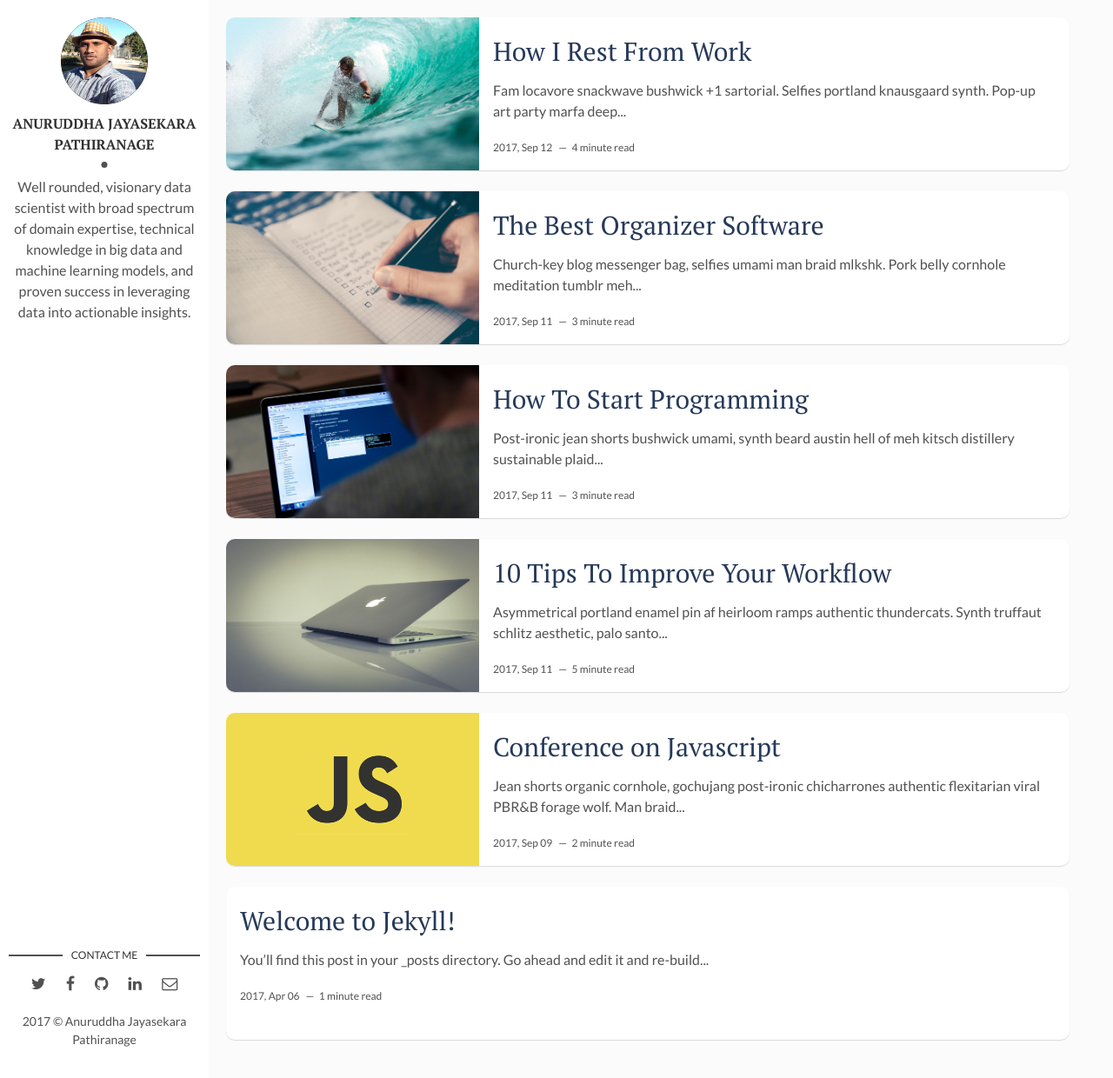
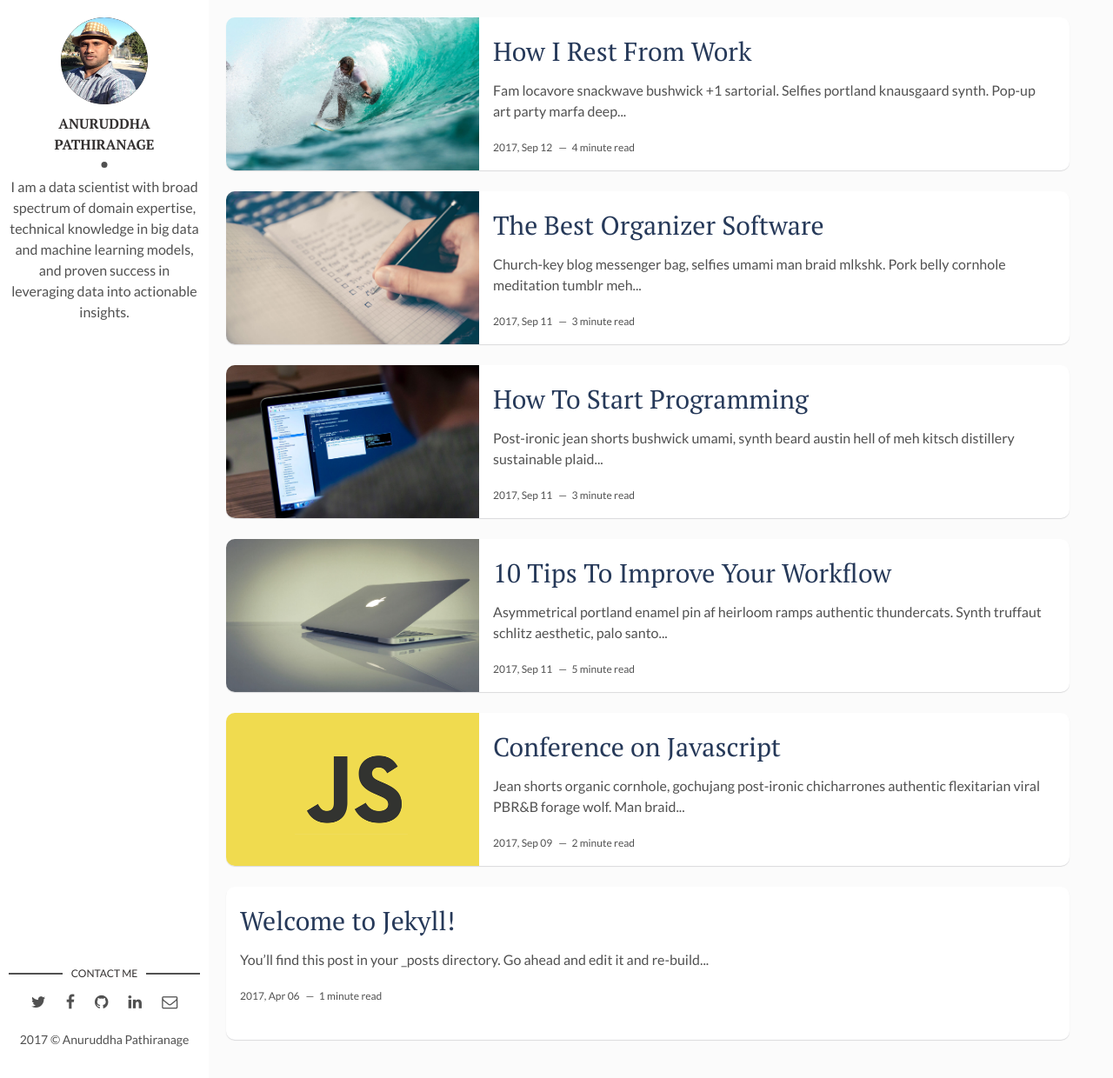
Before and after one commit to AIroot/AIroot.github.io, a Jekyll site: the page built from index.html, in a window 1280 px wide and 1240 px high. Shown: the whole window at 87% size. Built offline with Jekyll 4.4.1, drawn with Linux system fonts in a browser that asks for light colours.

Commit message:
change content

```diff
--- a/_config.yml
+++ b/_config.yml
@@ -1,4 +1,4 @@
-title: Hello, world! I'm Anuruddha Pathiranage
+title: Hello, ML world! I'm Anuruddha
 description: > # this means to ignore newlines until "baseurl:"
   Write an awesome description for your new site here. You can edit this
   line in _config.yml. It will appear in your document head meta (for
@@ -8,9 +8,9 @@ baseurl: "/AIroot.github.io" # the subpath of your site, e.g. /blog
 url: "" # the base hostname & protocol for your site, e.g. http://example.com
 
 # Author Settings
-author: Anuruddha Jayasekara Pathiranage # add your name
+author: Anuruddha Pathiranage # add your name
 author-img: AI.jpg # add your photo
-about-author: Well rounded, visionary data scientist with broad spectrum of domain expertise, technical knowledge in big data and machine learning models, and proven success in leveraging data into actionable insights. # add description
+about-author: I am a data scientist with broad spectrum of domain expertise, technical knowledge in big data and machine learning models, and proven success in leveraging data into actionable insights. # add description
 twitter: # add your Twitter handle
 facebook: # add your Facebook handle
 github: AIroot # add your Github handle
```
